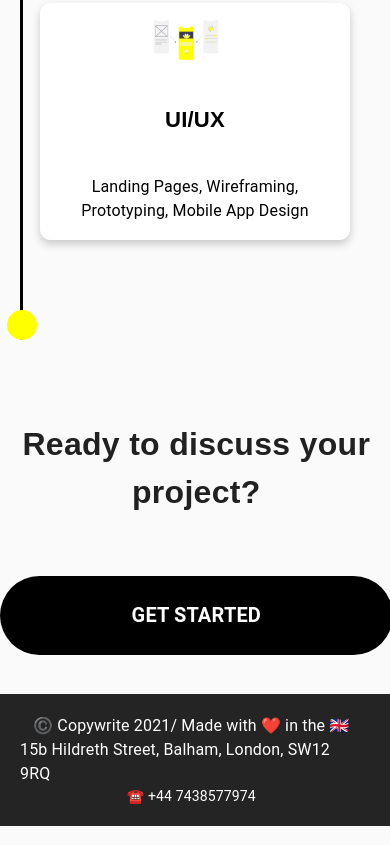
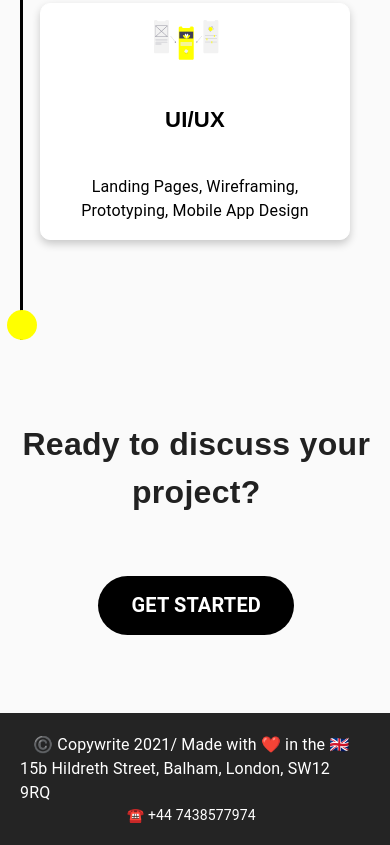
Before and after one commit to Viki-Robles/webdesign, a Gatsby site: page / in a window 390 px wide. Shown: the part 4901-5746 px from the top of the page. Built offline with nearby package versions, Linux system fonts and the light colour scheme; Gatsby itself is replaced by a stand-in of ours.

Commit message:
feat: fixing form button size for mobile

```diff
--- a/src/components/form.js
+++ b/src/components/form.js
@@ -8,7 +8,8 @@ import Link from '@material-ui/core/Link';
 const useStyles = makeStyles((theme) => ({
     actionbutton: {
         [theme.breakpoints.down('sm')]:{
-
+          padding:'15px',
+          width:'50%'
         },
         backgroundColor: `black`,
         '&:hover': {
@@ -20,11 +21,12 @@ const useStyles = makeStyles((theme) => ({
         padding: '25px 5px',
         textDecoration: 'none',
         fontWeight:'bold',
-        marginBottom:'10%'
+        marginBottom:'20%'
       },
       signUpLink:{
         color:'white',
-        fontSize:'20px'
+        fontSize:'20px',
+
     },
     // input: {
     //     width: '250px',
```
